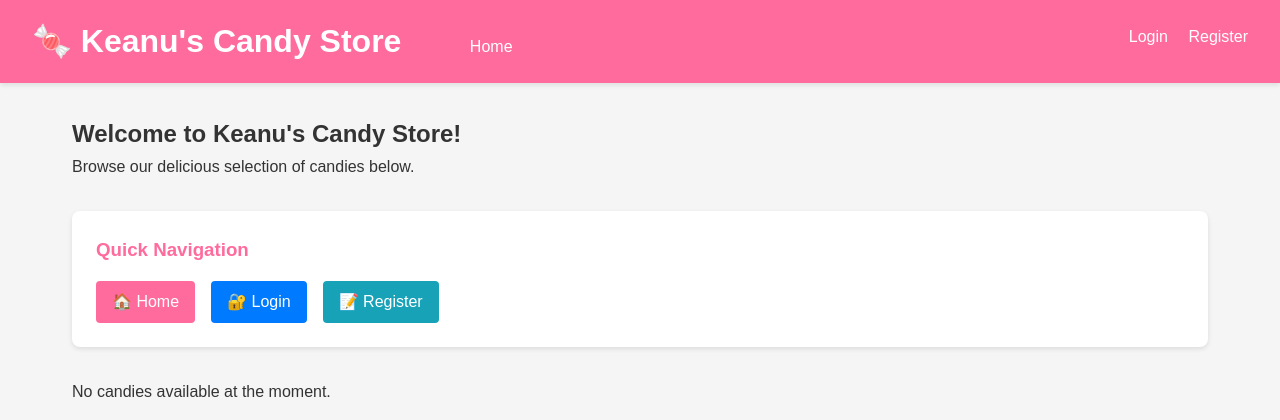
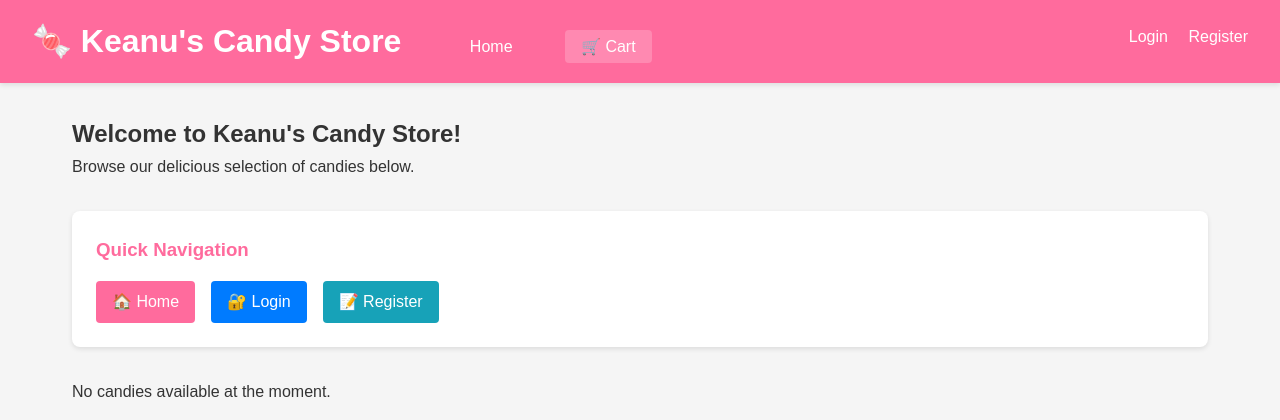
Before and after one commit to rayleenramos/candy-commerce-platform, a Django app: page / in a window 1280 px wide. Shown: the top 420 px of the page. Run offline with Django 5.2, Linux system fonts and the light colour scheme; data that the repository does not hold is empty.

```diff
--- a/candystore/urls.py
+++ b/candystore/urls.py
@@ -7,6 +7,7 @@ from django.urls import path, include
 
 urlpatterns = [
     path("admin/", admin.site.urls),
+    path("cart/", include("cart.urls", namespace="cart")),
     path("", include("store.urls")),
     path("accounts/", include("accounts.urls")),
 ]
--- /dev/null
+++ b/cart/apps.py
@@ -0,0 +1,6 @@
+from django.apps import AppConfig
+
+
+class CartConfig(AppConfig):
+    default_auto_field = "django.db.models.BigAutoField"
+    name = "cart"
--- /dev/null
+++ b/cart/cart.py
@@ -0,0 +1,76 @@
+from decimal import Decimal
+from django.conf import settings
+from store.models import Candy
+
+
+class Cart:
+    def __init__(self, request):
+        """
+        Initialize the cart.
+        """
+        self.session = request.session
+        cart = self.session.get(settings.CART_SESSION_ID)
+        if not cart:
+            # save an empty cart in the session
+            cart = self.session[settings.CART_SESSION_ID] = {}
+        self.cart = cart
+
+    def add(self, product, quantity=1, override_quantity=False):
+        """
+        Add a product to the cart or update its quantity.
+        """
+        product_id = str(product.id)
+        if product_id not in self.cart:
+            self.cart[product_id] = {"quantity": 0, "price": str(product.price)}
+
+        if override_quantity:
+            self.cart[product_id]["quantity"] = quantity
+        else:
+            self.cart[product_id]["quantity"] += quantity
+        self.save()
+
+    def save(self):
+        # mark the session as "modified" to make sure it gets saved
+        self.session.modified = True
+
+    def remove(self, product):
+        """
+        Remove a product from the cart.
+        """
+        product_id = str(product.id)
+        if product_id in self.cart:
+            del self.cart[product_id]
+            self.save()
+
+    def __iter__(self):
+        """
+        Iterate over the items in the cart and get the products from the database.
+        """
+        product_ids = self.cart.keys()
+        # get the product objects and add them to the cart
+        products = Candy.objects.filter(id__in=product_ids)
+        cart = self.cart.copy()
+
+        for product in products:
+            cart[str(product.id)]["product"] = product
+
+        for item in cart.values():
+            item["price"] = Decimal(item["price"])
+            item["total_price"] = item["price"] * item["quantity"]
+            yield item
+
+    def __len__(self):
+        """
+        Count all items in the cart.
+        """
+        return sum(item["quantity"] for item in self.cart.values())
+
+    def get_total_price(self):
+        return sum(
+            Decimal(item["price"]) * item["quantity"] for item in self.cart.values()
+        )
+
+    def clear(self):
+        # remove cart from session
+        del self.session[settings.CART_SESSION_ID]
+        self.save()
--- /dev/null
+++ b/cart/context_processors.py
@@ -0,0 +1,5 @@
+from .cart import Cart
+
+
+def cart(request):
+    return {"cart": Cart(request)}
--- /dev/null
+++ b/cart/urls.py
@@ -0,0 +1,10 @@
+from django.urls import path
+from . import views
+
+app_name = "cart"
+
+urlpatterns = [
+    path("", views.cart_detail, name="cart_detail"),
+    path("add/<int:product_id>/", views.cart_add, name="cart_add"),
+    path("remove/<int:product_id>/", views.cart_remove, name="cart_remove"),
+]
--- a/store/templates/store/home.html
+++ b/store/templates/store/home.html
@@ -6,19 +6,20 @@
 <h2>Welcome to Keanu's Candy Store!</h2>
 <p>Browse our delicious selection of candies below.</p>
 
-<div style="margin: 2rem 0; padding: 1.5rem; background: white; border-radius: 8px; box-shadow: 0 2px 5px rgba(0,0,0,0.1);">
+<div
+    style="margin: 2rem 0; padding: 1.5rem; background: white; border-radius: 8px; box-shadow: 0 2px 5px rgba(0,0,0,0.1);">
     <h3 style="margin-bottom: 1rem; color: #ff6b9d;">Quick Navigation</h3>
     <div style="display: flex; flex-wrap: wrap; gap: 1rem;">
         <a href="{% url 'home' %}" class="btn" style="background-color: #ff6b9d;">🏠 Home</a>
         {% if user.is_authenticated %}
-            <a href="{% url 'account' %}" class="btn" style="background-color: #28a745;">👤 My Account</a>
-            <a href="{% url 'logout' %}" class="btn" style="background-color: #dc3545;">🚪 Logout</a>
+        <a href="{% url 'account' %}" class="btn" style="background-color: #28a745;">👤 My Account</a>
+        <a href="{% url 'logout' %}" class="btn" style="background-color: #dc3545;">🚪 Logout</a>
         {% else %}
-            <a href="{% url 'login' %}" class="btn" style="background-color: #007bff;">🔐 Login</a>
-            <a href="{% url 'register' %}" class="btn" style="background-color: #17a2b8;">📝 Register</a>
+        <a href="{% url 'login' %}" class="btn" style="background-color: #007bff;">🔐 Login</a>
+        <a href="{% url 'register' %}" class="btn" style="background-color: #17a2b8;">📝 Register</a>
         {% endif %}
         {% if user.is_staff %}
-            <a href="/admin/" class="btn" style="background-color: #6f42c1;">⚙️ Admin Panel</a>
+        <a href="/admin/" class="btn" style="background-color: #6f42c1;">⚙️ Admin Panel</a>
         {% endif %}
     </div>
 </div>
@@ -30,8 +31,14 @@
         <p>{{ candy.description }}</p>
         <div class="price">${{ candy.price|floatformat:2 }}</div>
         <div class="stock">Stock: {{ candy.stock }}</div>
-        <div style="margin-top: 1rem;">
-            <a href="{% url 'candy_detail' candy.id %}" class="btn">View Details</a>
+        <div style="margin-top: 1rem; display: flex; gap: 0.5rem;">
+            <a href="{% url 'candy_detail' candy.id %}" class="btn" style="flex: 1; text-align: center;">View
+                Details</a>
+            <form action="{% url 'cart:cart_add' candy.id %}" method="post" style="flex: 1;">
+                {% csrf_token %}
+                <input type="hidden" name="quantity" value="1">
+                <button type="submit" class="btn" style="background-color: #28a745; width: 100%;">Add 🛒</button>
+            </form>
         </div>
     </div>
     {% empty %}
--- a/templates/base.html
+++ b/templates/base.html
@@ -210,6 +210,15 @@
             {% if user.is_authenticated %}
             <a href="{% url 'account' %}">My Account</a>
             {% endif %}
+            <a href="{% url 'cart:cart_detail' %}" style="background-color: rgba(255, 255, 255, 0.2);">
+                🛒 Cart
+                {% if cart|length > 0 %}
+                <span
+                    style="background: white; color: #ff6b9d; padding: 2px 6px; border-radius: 10px; font-size: 0.8rem; font-weight: bold;">
+                    {{ cart|length }}
+                </span>
+                {% endif %}
+            </a>
         </nav>
         <div class="user-info">
             {% if user.is_authenticated %}
```
Also changed, not shown: accounts/views.py (+6 -1 lines), candystore/settings.py (+18 -0 lines), cart/templates/cart/cart_detail.html (added, +85 -0 lines), cart/views.py (added, +28 -0 lines), docs/scrum2.md (+31 -0 lines), store/templates/store/candy_detail.html (+17 -0 lines), cart/__init__.py (added), store/views.py (line endings or trailing spaces).
